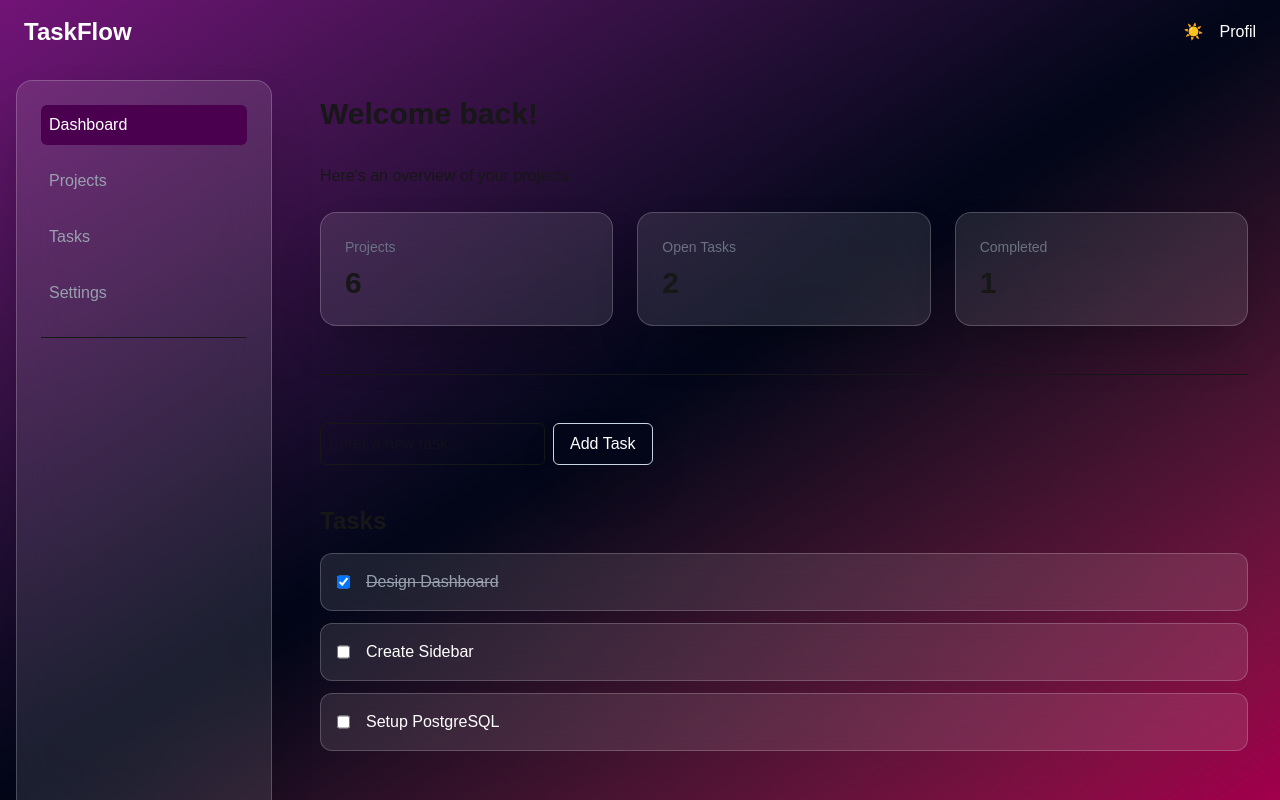
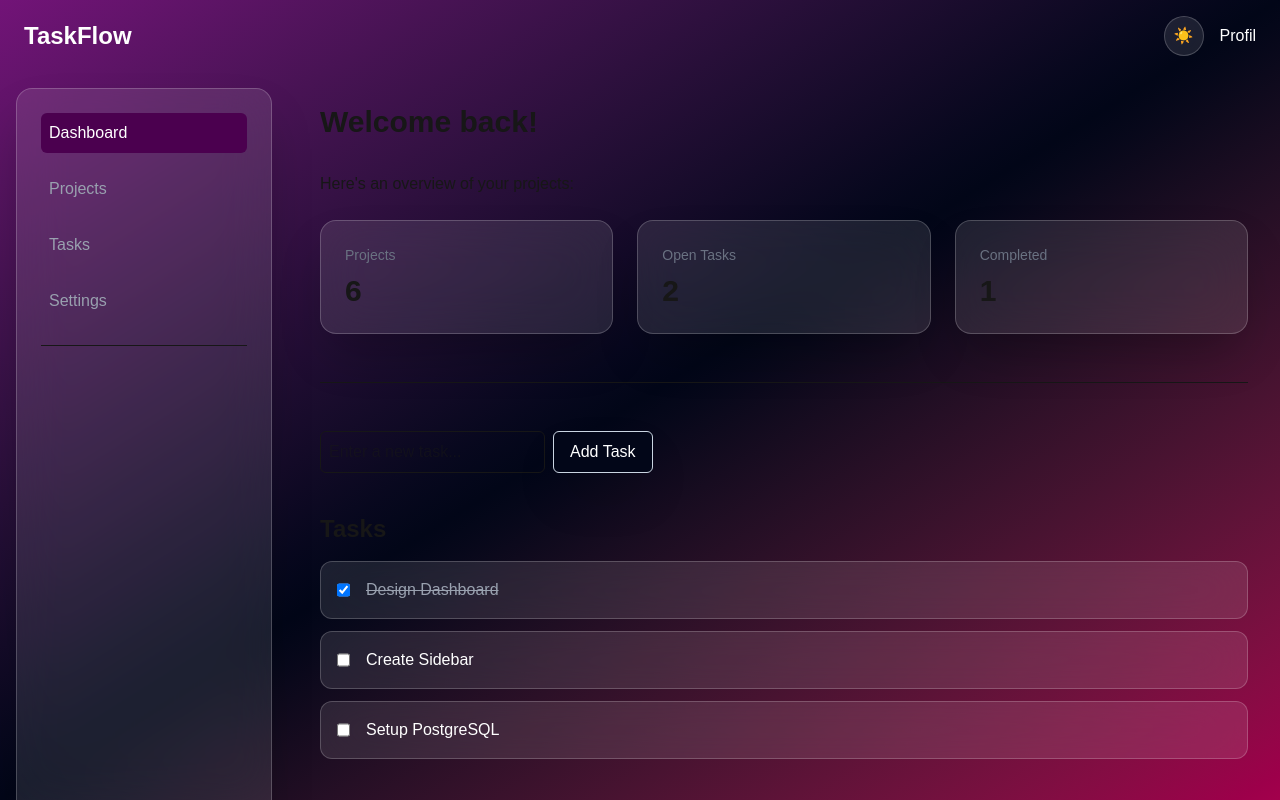
Before and after one commit to fannyullen/react-app, a Next.js app: page / in a window 1280 px wide. Built offline with nearby package versions, Linux system fonts and the light colour scheme.

Commit message:
Button design

```diff
--- a/app/components/Dashboard/DashboardCard.tsx
+++ b/app/components/Dashboard/DashboardCard.tsx
@@ -8,7 +8,7 @@ export default function DashboardCard({
     value,
 }: DashboardCardProps) {
     return (
-        <div className="bg-white/10 p-6 backdrop-blur-xl border border-white/20 shadow-2xl rounded-2xl hover:bg-white/5 cursor-pointer">
+        <div className="bg-white/10 p-6 backdrop-blur-xl border border-white/20 shadow-2xl rounded-2xl hover:bg-white/5 transition duration-300 cursor-pointer">
             <h2 className="text-sm font-medium text-gray-500">
                 {title}
             </h2>
--- a/app/components/Navbar/Navbar.tsx
+++ b/app/components/Navbar/Navbar.tsx
@@ -15,7 +15,7 @@ export default function Navbar() {
                 <FiMenu />
             </div>
             <div className="flex gap-4">
-                <button className="cursor-pointer" onClick={toggleTheme}>
+                <button className="cursor-pointer w-10 h-10 rounded-full bg-white/10 backdrop-blur-md border border-white/20 hover:bg-white/20 transition duration-300" onClick={toggleTheme}>
                     {theme === "dark" ? "☀️" : "🌙"}
                 </button>
                 <button className="cursor-pointer">Profil</button>
```
